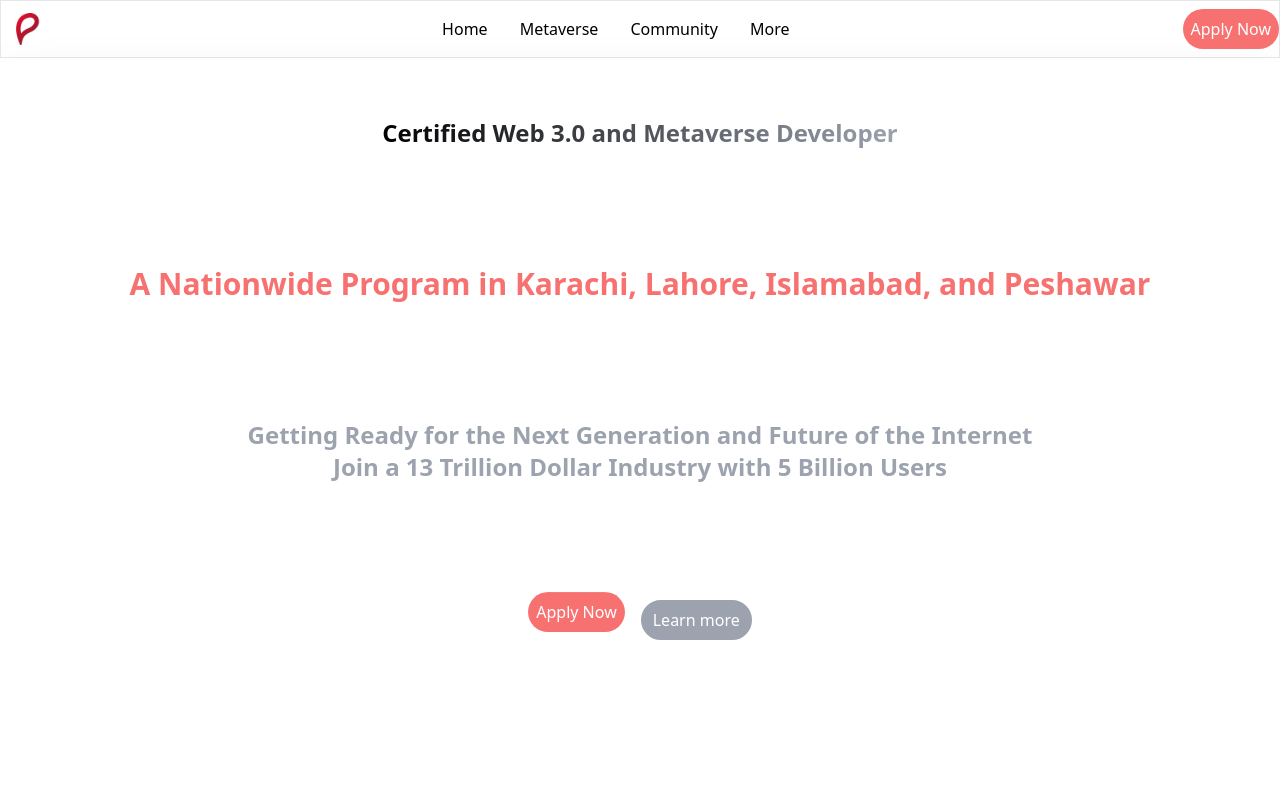
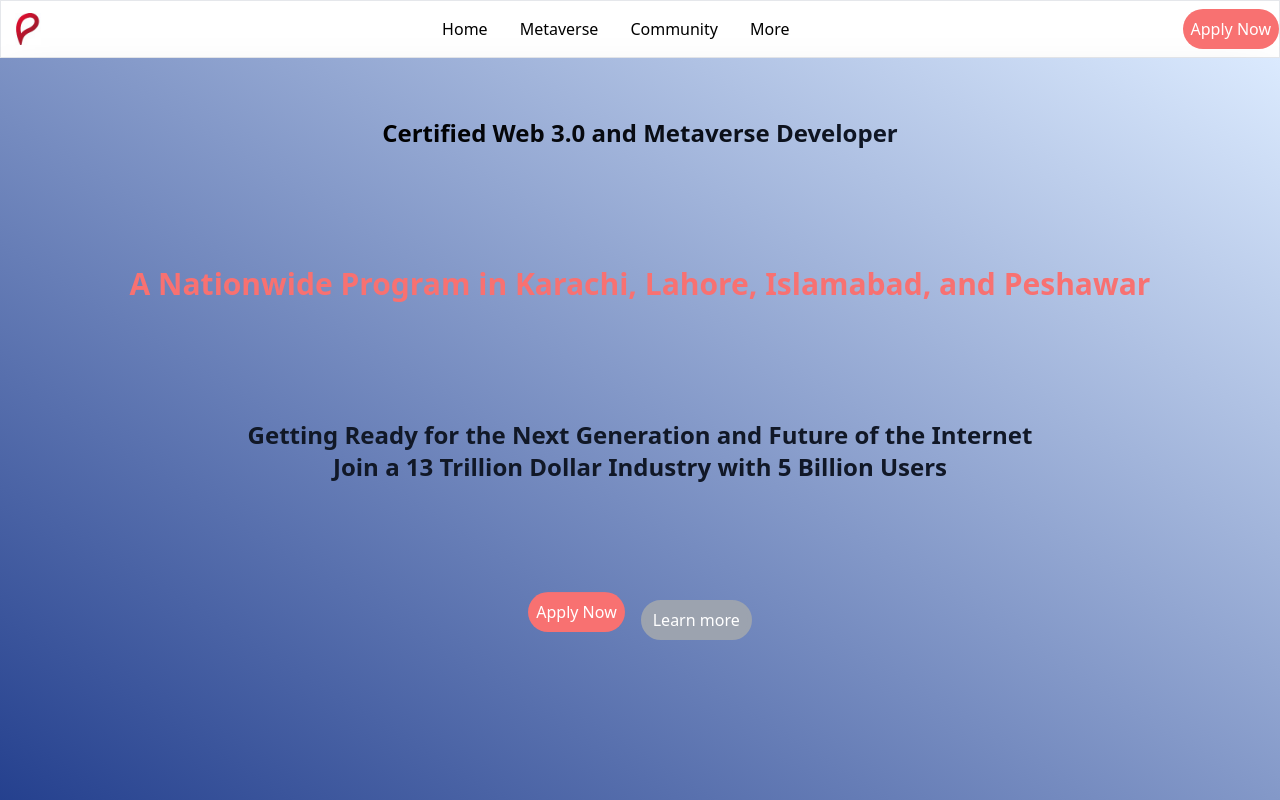
Before and after one commit to JunaidAlam789/panaverse_site_tailwind, a Next.js app: page / in a window 1280 px wide. Shown: the top 800 px of the page. Built offline with nearby package versions, Linux system fonts and the light colour scheme.

Commit message:
Update Main_Section.tsx

```diff
--- a/app/components/Main_Section.tsx
+++ b/app/components/Main_Section.tsx
@@ -5,11 +5,11 @@
   export default function Main_Section() {
     useEffect(()=>{AOS.init();},[])
     return (
-      <div className="h-screen shadow-2xl" >
+      <div className="h-screen shadow-2xl  bg-gradient-to-bl from-blue-100 to-blue-900 " >
         <span className="h-4/5 flex flex-col justify-around items-center ">
 
               <span className="  text-xl sm:text-2xl font-bold text-center
-              bg-clip-text text-transparent bg-gradient-to-l from-gray-400 to-black" data-aos="fade-right" >
+              bg-clip-text text-transparent bg-gradient-to-l from-gray-900 to-black" data-aos="fade-right" >
               Certified Web 3.0 and Metaverse Developer
               </span>
 
@@ -18,9 +18,9 @@
             </span>
 
            <span className="flex flex-col justify-between items-center " >
-          <span className="font-bold text-center sm:justify-center text-gray-400 text-sm sm:text-xl md:text-2xl" data-aos="fade-right">
+          <span className="font-bold text-center sm:justify-center text-gray-900 text-sm sm:text-xl md:text-2xl" data-aos="fade-right">
           Getting Ready for the Next Generation and Future of the Internet</span>
-          <span className="visible font-bold text-center sm:justify-center text-gray-400 text-sm sm:text-xl md:text-2xl" data-aos="fade-right">
+          <span className="visible font-bold text-center sm:justify-center text-gray-900 text-sm sm:text-xl md:text-2xl" data-aos="fade-right">
           Join a 13 Trillion Dollar Industry with 5 Billion Users</span>
           </span>
           <span className="flex flex-col sm:flex-row" data-aos="fade-right">
```
